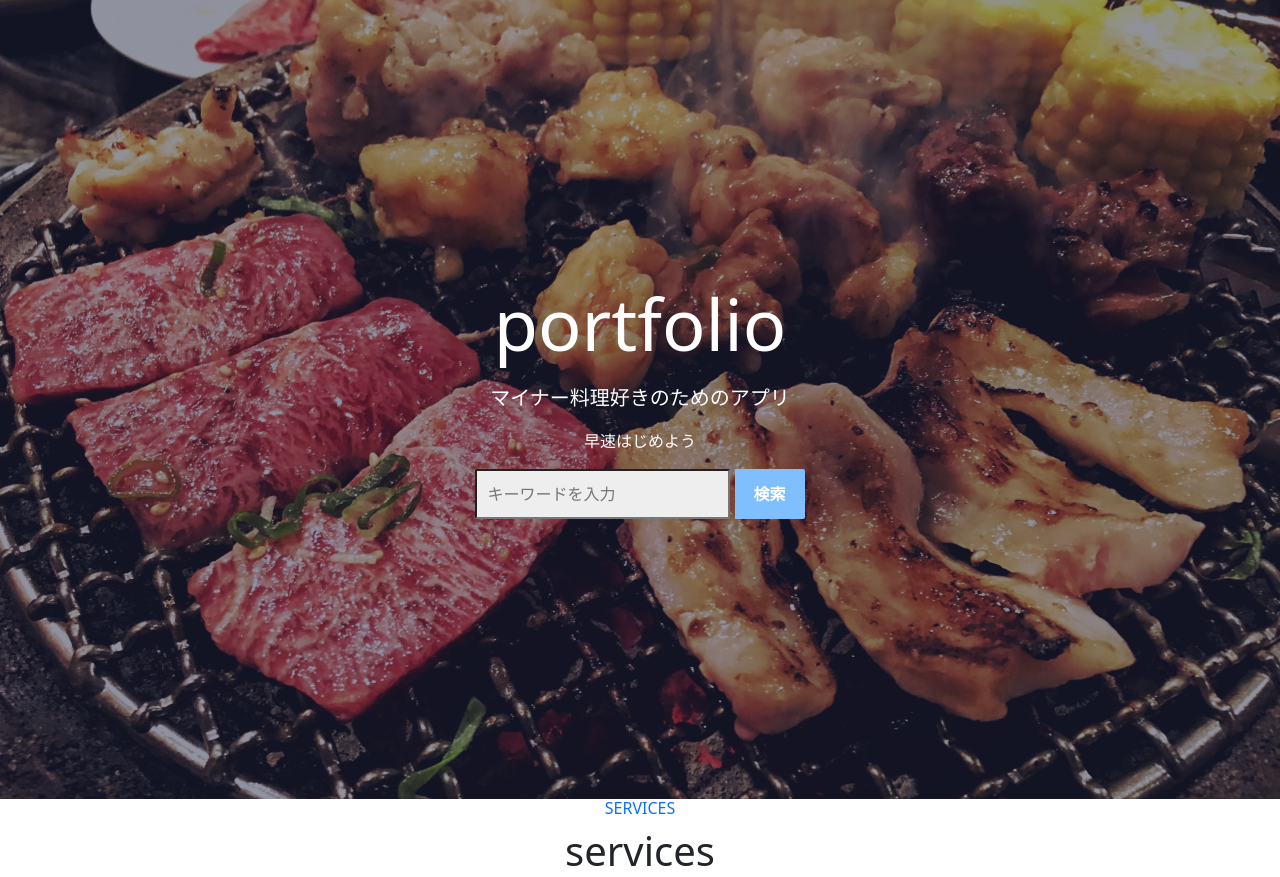
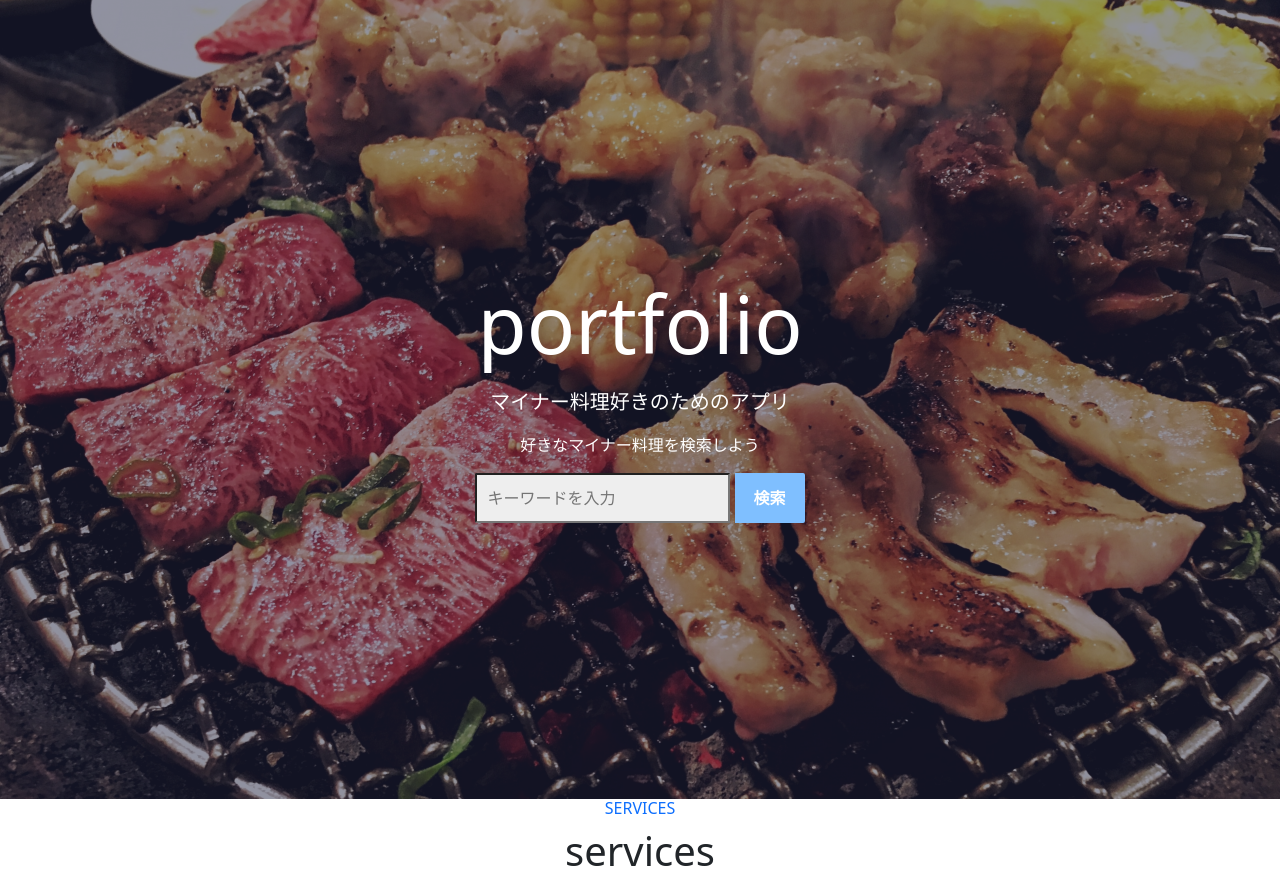
Before and after one commit to loveohamtom3/portfolio, a Django app: page / in a window 1280 px wide. Shown: the part 77-954 px from the top of the page. Run offline with Django 4.2, Linux system fonts and the light colour scheme; some libraries are stand-ins or nearby versions.

Commit message:
portfolio

```diff
--- a/myapp/forms.py
+++ b/myapp/forms.py
@@ -3,9 +3,9 @@ from .models import Restaurants
 
 
 class SearchForm(forms.Form):
-     class Meta:
+   class Meta:
       model = Restaurants
       fields = ('name','address','description','menu')
 
-     def __init__(self, *args, **kwargs):
-        super().__init__(*args, **kwargs)
+   def __init__(self, *args, **kwargs):
+      super().__init__(*args, **kwargs)
--- a/myapp/models.py
+++ b/myapp/models.py
@@ -1,6 +1,4 @@
-from django.conf import settings
 from django.db import models
-
 
 class Restaurants(models.Model):
   Address = models.TextField('住所')
--- a/myapp/templates/myapp/search.html
+++ b/myapp/templates/myapp/search.html
@@ -50,11 +50,11 @@
     <section class="post-list">
       {% if object_list|length == 0 %}
          <div class="col-llg-7 mx-auto text-center">
-          <p class="display-6 text-black">検索結果が存在しません。</p>
+          <p class="display-5 text-black">検索結果が存在しません。</p>
       {% endif %}
-
+      </section>
       {% if myapp %}
-    <table class="table table-hover table-bordered">
+    <table class="table table-hover table-bordered table-center">
       <thead>
         <tr>
           <th>店名</th>
--- a/myapp/templates/myapp/top.html
+++ b/myapp/templates/myapp/top.html
@@ -38,9 +38,9 @@
          <div class="container">
           <div class="row">
             <div class="col-lg-7 mx-auto text-center">
-           <h1 class="display-2 text-white">portfolio</h1>
+           <h1 class="display-1 text-white">portfolio</h1>
            <p class="lead text-white my-3">マイナー料理好きのためのアプリ</p>
-           <p class="text-white">早速はじめよう</p>
+           <p class="text-white">好きなマイナー料理を検索しよう</p>
            <form method="GET" action="{% url 'myapp:myapp_search' %}">
             <input id="sbox"  id="s" name="s" type="text"  href ="{% url 'myapp:myapp_search' %}" placeholder="キーワードを入力" />
             <input id="sbtn" type="submit" value="検索" />
--- a/myapp/views.py
+++ b/myapp/views.py
@@ -26,7 +26,7 @@ def myapp_search(request):
        form = SearchForm(request.POST)
     restaurants = Restaurants.objects.order_by('-id')
     """ 検索機能の処理 """
-    keyword = request.GET.get('名前')
+    keyword = request.GET.get('keyword')
 
     if keyword:
         restaurants = restaurants.filter(
```
Also changed, not shown: myapp/static/myapp/css/search.css (+4 -7 lines).
